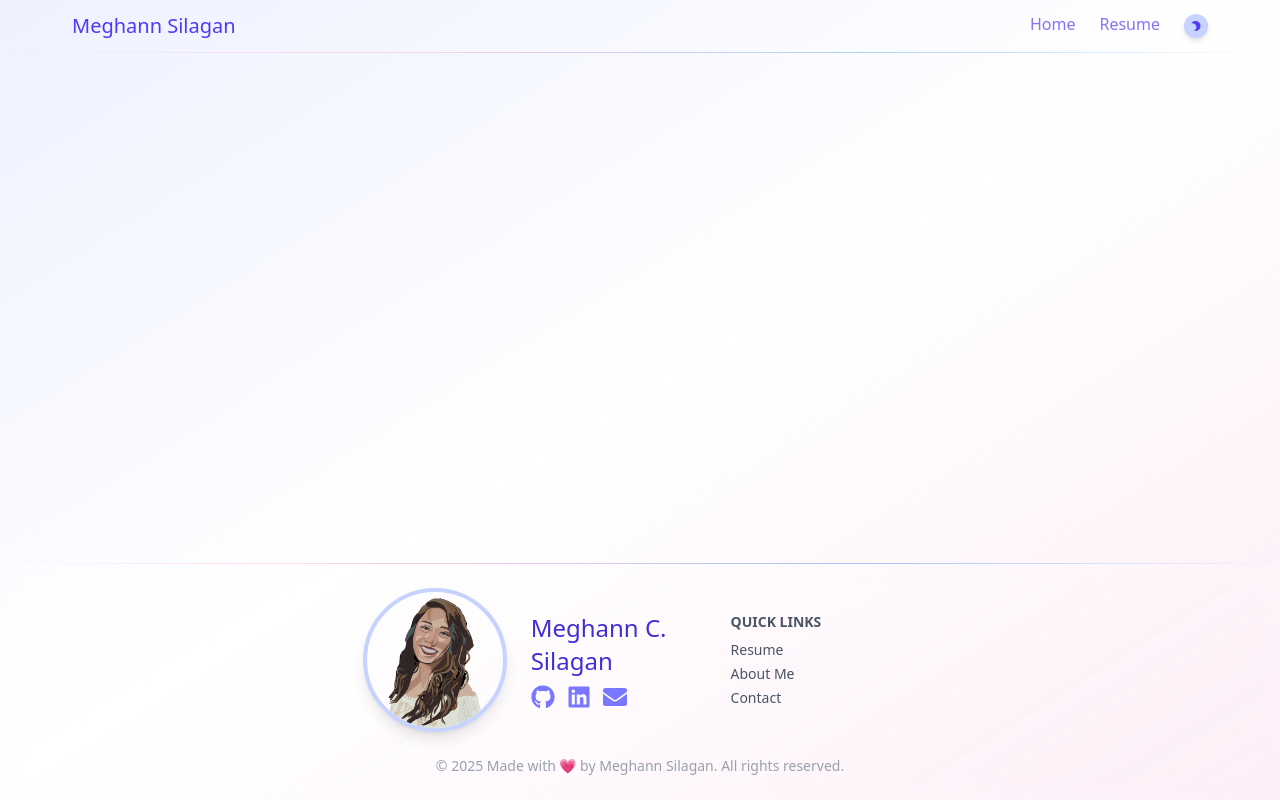
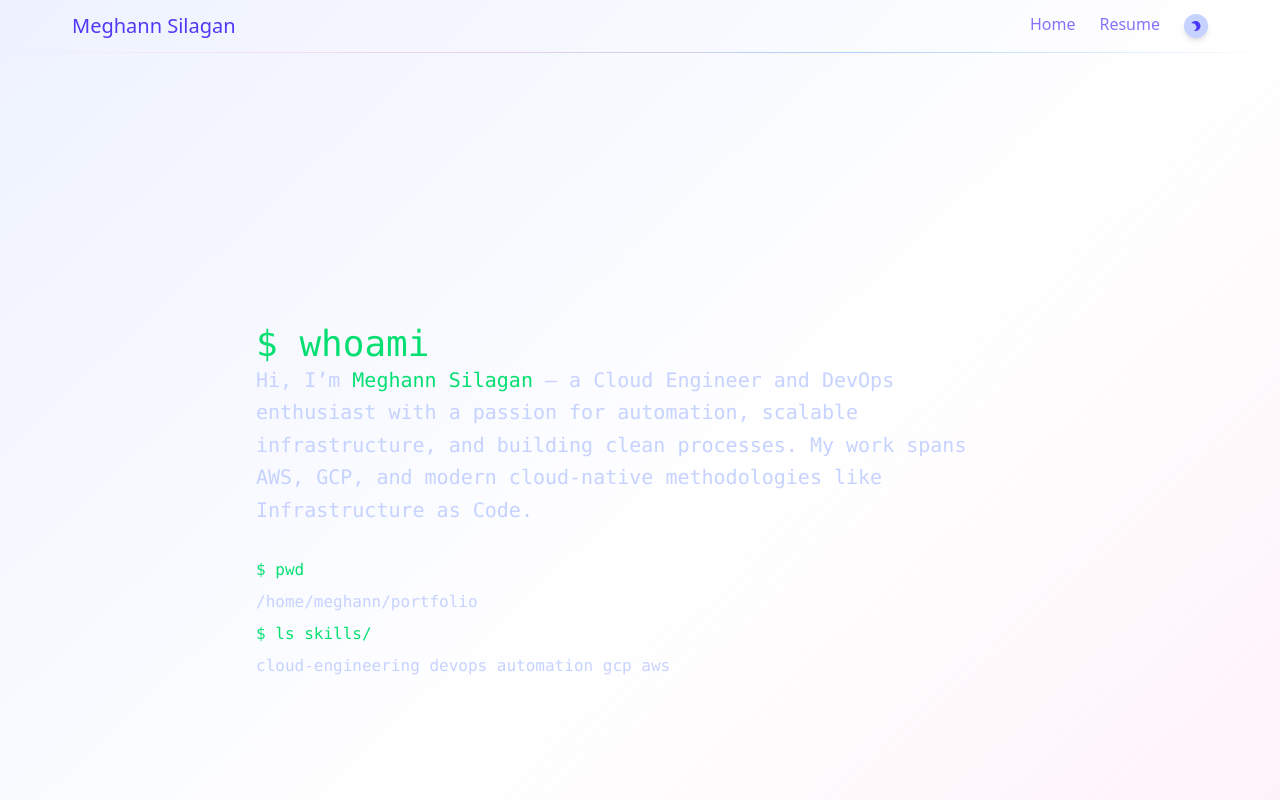
Before and after one commit to msilagan/meghann, a React (Vite) app in the folder frontend/: page /#/about in a window 1280 px wide. Shown: the top 800 px of the page. Built offline with nearby package versions, Linux system fonts and the light colour scheme.

Commit message:
feat scroll about me

```diff
--- a/frontend/src/App.jsx
+++ b/frontend/src/App.jsx
@@ -4,6 +4,7 @@ import Layout from "./components/Layout";
 import Home from "./components/Home";
 import Resume from "./components/Resume";
 import Favorites from "./components/Favorites";
+import AboutMe from "./components/AboutMe";
 
 export default function App() {
   const [darkMode, setDarkMode] = useState(false);
@@ -37,6 +38,10 @@ export default function App() {
           path="/resume"
           element={<Resume darkMode={darkMode} setDarkMode={setDarkMode} />}
         />
+        <Route
+          path="/about"
+          element={<AboutMe darkMode={darkMode} setDarkMode={setDarkMode} />}
+        />
       </Routes>
     </Layout>
   );
--- a/frontend/src/components/AboutMe.jsx
+++ b/frontend/src/components/AboutMe.jsx
@@ -1,16 +1,26 @@
 import React from "react";
+import TypingText from "./TypingText";
 
 export default function AboutMe() {
   return (
     <section
       id="about"
-      className="w-full flex justify-center py-20 px-6 bg-gray-900 text-left"
+      className="relative flex flex-col items-center justify-center w-full min-h-screen text-left bg-transparent"
     >
       <div className="max-w-3xl font-mono">
-        {/* Command Line */}
-        <h2 className="text-2xl sm:text-3xl md:text-4xl text-green-400 mb-4">
-          $ whoami
+      {/* Typing Highlights */}
+        <h2>
+          <TypingText
+            words={["whoami"]}
+            beginChar="$"
+            speed={100}
+            deleteSpeed={29}
+            pause={3500}
+            color="text-green-400 dark:text-indigo-300"
+            fontSize="text-2xl sm:text-3xl md:text-4xl mb-4"
+          />
         </h2>
+
 
         {/* Output */}
         <p className="text-indigo-200 text-lg sm:text-xl leading-relaxed">
--- a/frontend/src/components/Hero.jsx
+++ b/frontend/src/components/Hero.jsx
@@ -4,6 +4,7 @@ import Badge from "./Badge";
 import ActionButton from "./ActionButton";
 import { FaLinkedin, FaGithub, FaEnvelope, FaDownload, FaWpexplorer } from "react-icons/fa";
 import MyIcon from "../assets/meghann_icon.png";
+import ScrollIndicator from "./Scroll";
 
 const keySkills = ["Terraform", "AWS", "GCP", "Python", "Kubernetes"];
 const heroHighlights = [
@@ -54,7 +55,7 @@ export default function Hero() {
         deleteSpeed={29}
         pause={1950}
         color="text-indigo-500 dark:text-indigo-300"
-        fontSize="text-2xl sm:text-3xl"
+        fontSize="text-2xl sm:text-3xl font-bold"
       />
     </p>
 
@@ -118,37 +119,43 @@ export default function Hero() {
         y1="2%"
         x2="40%"
         y2="2%"
-        stroke="rgba(0,255,255,0.1)"
+        className="stroke-cyan-400/15 dark:stroke-cyan-300/10"
         strokeWidth="1"
       />
+
       {/* Bottom-right line */}
       <line
         x1="60%"
         y1="98%"
         x2="95%"
         y2="98%"
-        stroke="rgba(0,255,255,0.1)"
+        className="stroke-cyan-400/15 dark:stroke-cyan-300/10"
         strokeWidth="1"
       />
+
       {/* Left vertical line */}
       <line
         x1="5%"
         y1="2%"
         x2="5%"
         y2="25%"
-        stroke="rgba(0,255,255,0.1)"
+        className="stroke-cyan-400/15 dark:stroke-cyan-300/10"
         strokeWidth="1"
       />
+
       {/* Right vertical line */}
       <line
         x1="95%"
         y1="75%"
         x2="95%"
         y2="98%"
-        stroke="rgba(0,255,255,0.1)"
+        className="stroke-cyan-400/15 dark:stroke-cyan-300/10"
         strokeWidth="1"
       />
     </svg>
+
+
+    <ScrollIndicator />
   </section>
   </>
   );
--- a/frontend/src/components/Home.jsx
+++ b/frontend/src/components/Home.jsx
@@ -14,7 +14,7 @@ export default function Home() {
   return (
     <>
       <Hero />
-      {/* <AboutMe /> */}
+      <AboutMe />
       <Skills />
     </>
   );
--- /dev/null
+++ b/frontend/src/components/Scroll.jsx
@@ -0,0 +1,21 @@
+import { FaChevronDown } from "react-icons/fa";
+
+export default function ScrollIndicator() {
+  return (
+    <button
+      onClick={() =>
+        window.scrollTo({ top: window.innerHeight, behavior: "smooth" })
+      }
+      className="absolute bottom-10 left-1/2 -translate-x-1/2
+                 flex flex-col items-center gap-2
+                 text-gray-400/75 dark:text-gray-300
+                 hover:text-cyan-400/50
+                 transition"
+    >
+      {/* Mouse */}
+      <div className="w-5 h-8 border-2 border-current rounded-full flex justify-center">
+        <span className="w-1/4 h-2 bg-current rounded-full mt-2 animate-bounce" />
+      </div>
+    </button>
+  );
+}
--- a/frontend/src/components/TypingText.jsx
+++ b/frontend/src/components/TypingText.jsx
@@ -44,7 +44,7 @@ export default function TypingText({
   }, [displayed, isDeleting, wordIndex, words, speed, deleteSpeed, pause]);
 
   return (
-    <span className={`relative ${color} font-mono font-bold ${fontSize}`}>
+    <span className={`relative ${color} font-mono ${fontSize}`}>
       <span>
         {beginChar} {displayed}
       </span>
```
